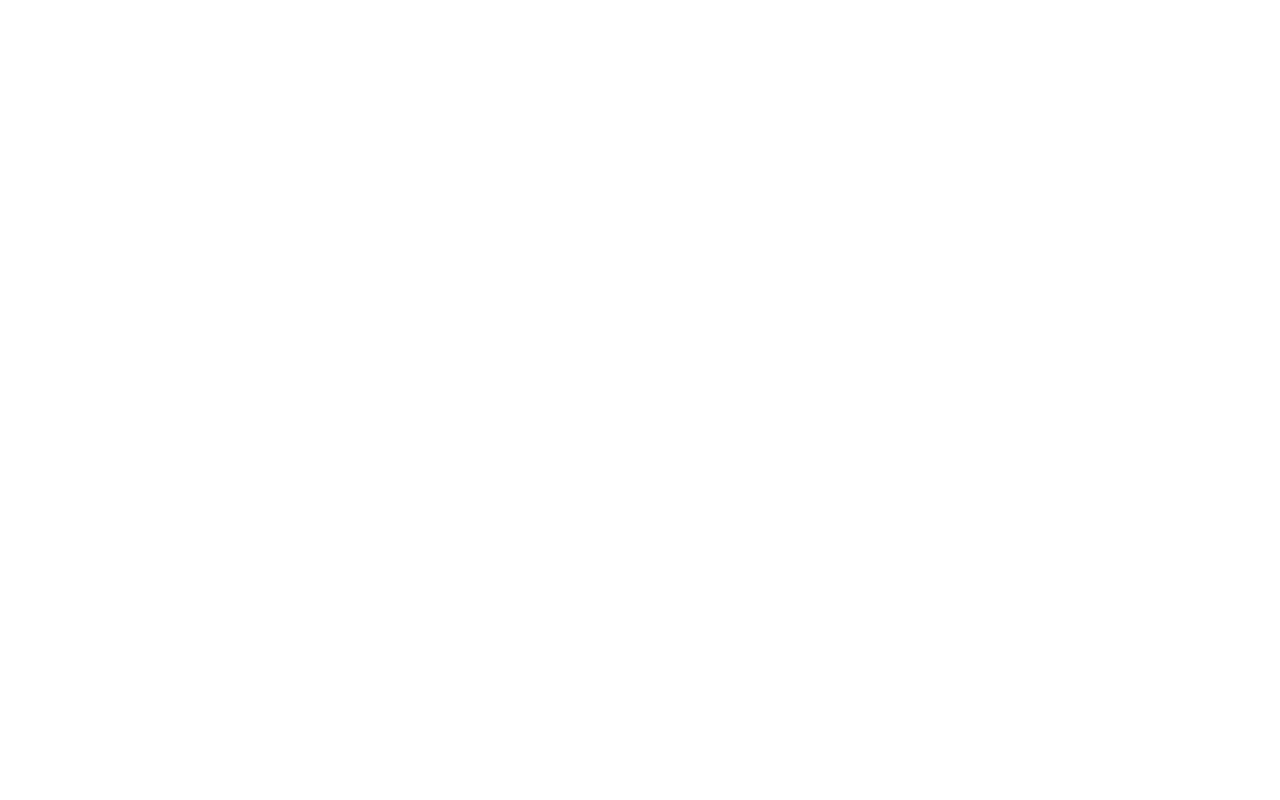
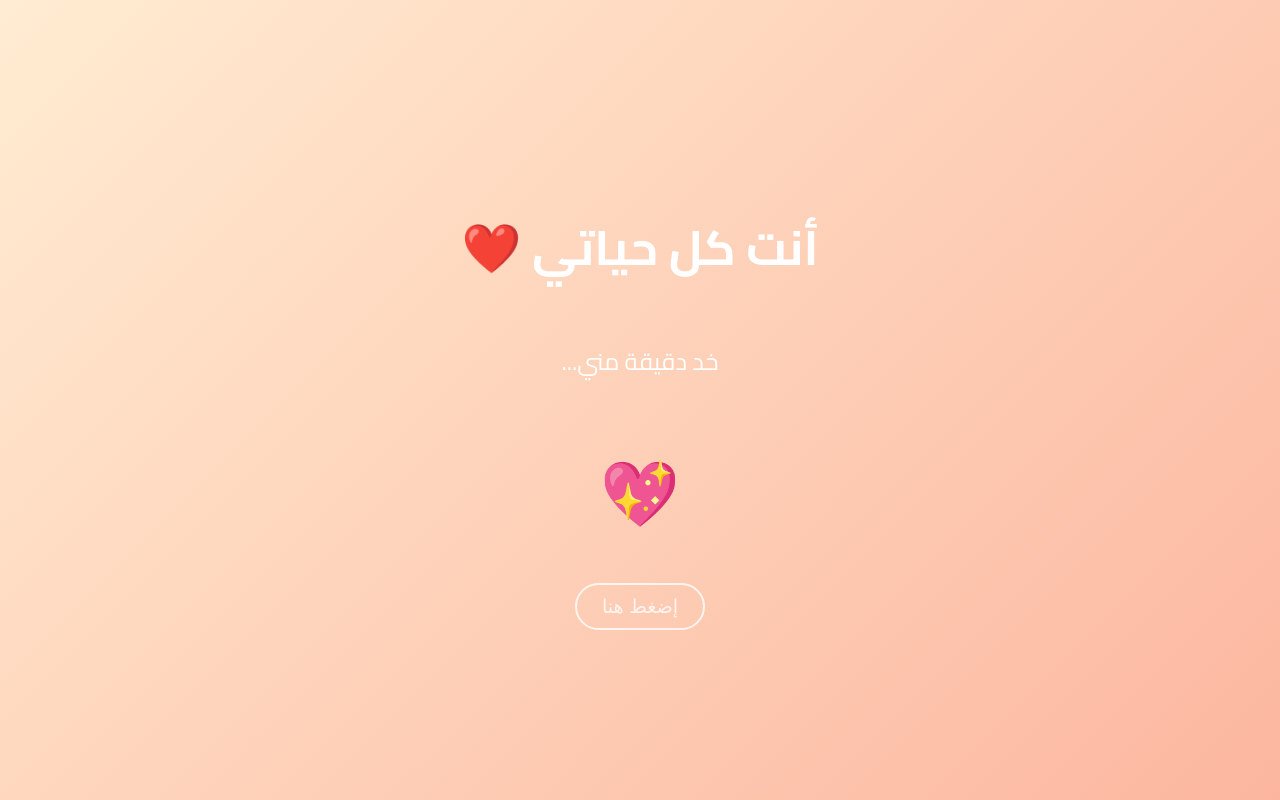
Before and after one commit to albopyahya-blip/mmyy, a plain HTML site: page index1.html in a window 1280 px wide. Drawn offline with Linux system fonts and the light colour scheme.

Commit message:
Add files via upload

```diff
--- a/index1.html
+++ b/index1.html
@@ -0,0 +1,89 @@
+<!DOCTYPE html>
+<html lang="ar" dir="rtl">
+<head>
+<meta charset="UTF-8">
+<meta name="viewport" content="width=device-width, initial-scale=1.0">
+<title>رسالة حب شيك ❤️</title>
+<link href="https://fonts.googleapis.com/css2?family=Cairo:wght@400;700&display=swap" rel="stylesheet">
+<style>
+  body {
+    margin: 0;
+    height: 100vh;
+    display: flex;
+    justify-content: center;
+    align-items: center;
+    background: linear-gradient(135deg, #ffecd2, #fcb69f);
+    font-family: 'Cairo', sans-serif;
+    flex-direction: column;
+    text-align: center;
+  }
+
+  h1 {
+    font-size: 3rem;
+    color: #fff;
+    opacity: 0;
+    animation: fadeIn 2s forwards;
+  }
+
+  p {
+    font-size: 1.5rem;
+    color: #fff;
+    margin-top: 15px;
+    opacity: 0;
+    animation: fadeIn 2s 2s forwards;
+  }
+
+  .heart {
+    font-size: 4rem;
+    color: #ff2e63;
+    margin-top: 25px;
+    opacity: 0;
+    animation: fadeIn 2s 3s forwards, beat 1s 5s infinite;
+  }
+
+  @keyframes fadeIn {
+    to { opacity: 1; }
+  }
+
+  @keyframes beat {
+    0%, 100% { transform: scale(1); }
+    50% { transform: scale(1.2); }
+  }
+
+  button {
+    margin-top: 30px;
+    padding: 10px 25px;
+    font-size: 1.2rem;
+    border: 2px solid #fff;
+    border-radius: 50px;
+    background: transparent;
+    color: #fff;
+    cursor: pointer;
+    transition: 0.3s;
+    opacity: 0;
+    animation: fadeIn 2s 4s forwards;
+  }
+
+  button:hover {
+    background: #fff;
+    color: #ff2e63;
+    transform: scale(1.1);
+  }
+</style>
+</head>
+<body>
+
+<h1>أنت كل حياتي ❤️</h1>
+<p>خد دقيقة مني...</p>
+<div class="heart">💖</div>
+<button onclick="revealMessage()">إضغط هنا</button>
+
+<script>
+function revealMessage() {
+  const msg = "أنا بحبك أكثر من أي حاجة 💕";
+  alert(msg);
+}
+</script>
+
+</body>
+</html>
```
Also changed, not shown: index.html (+1 -1 lines).
